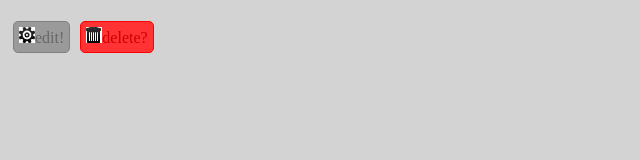
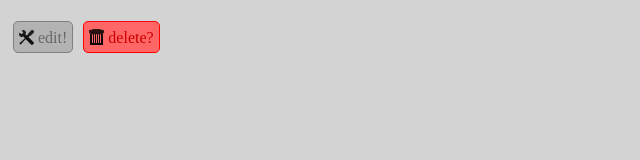
Before and after one commit to dvandam/less-sprites, a plain HTML site: page public/index.html in a window 1280 px wide. Shown: the whole page, without its empty margins (0-640 px from the left). Drawn offline with Linux system fonts and the light colour scheme.

Commit message:
Use transparent images for the icons

```diff
--- a/assets/sprite.less
+++ b/assets/sprite.less
@@ -4,19 +4,22 @@ body{
 .button {
   border-radius:5px;
   display: inline-block;
+  margin:5px;
   padding:5px;
-  margin:5px;
 
   &:before {
-    background-image: url(../img/icons.jpg);
+    background-image: url(../img/icons.png);
     content: "";
     display: inline-block;
     height: 16px;
+    margin-right: 3px;
+    position: relative;
+    top: 2px;
     width: 16px;
   }
 }
 .button(@color; @left; @top) {
-  background-color: lighten(@color, 10%);
+  background-color: lighten(@color, 20%);
   border: 1px solid @color;
   color: darken(@color, 10%);
 
@@ -25,7 +28,7 @@ body{
   }
 }
 .edit.button {
-  .button(gray; 481px; 174px);
+  .button(gray; 141px; 174px);
 }
 .delete.button{
   .button(red; 606px; 10px);
--- a/public/css/less.css
+++ b/public/css/less.css
@@ -4,26 +4,29 @@ body {
 .button {
   border-radius: 5px;
   display: inline-block;
+  margin: 5px;
   padding: 5px;
-  margin: 5px;
 }
 .button:before {
-  background-image: url(../img/icons.jpg);
+  background-image: url(../img/icons.png);
   content: "";
   display: inline-block;
   height: 16px;
+  margin-right: 3px;
+  position: relative;
+  top: 2px;
   width: 16px;
 }
 .edit.button {
-  background-color: #9a9a9a;
+  background-color: #b3b3b3;
   border: 1px solid #808080;
   color: #676767;
 }
 .edit.button:before {
-  background-position: -481px -174px;
+  background-position: -141px -174px;
 }
 .delete.button {
-  background-color: #ff3333;
+  background-color: #ff6666;
   border: 1px solid #ff0000;
   color: #cc0000;
 }
```
Also changed, not shown: public/img/icons.jpg (deleted), public/img/icons.png (added).
